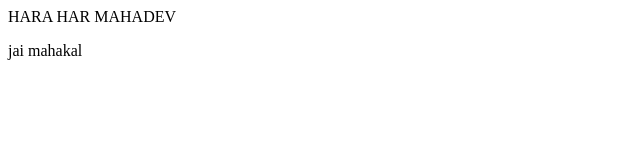
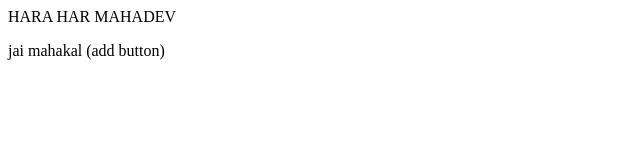
Before and after one commit to sauravAI26/second-demo, a plain HTML site: page index.html in a window 1280 px wide. Shown: the full height of the page, 0-640 px from the left. Drawn offline with Linux system fonts and the light colour scheme.

```diff
--- a/index.html
+++ b/index.html
@@ -1,2 +1,2 @@
 <P>HARA HAR MAHADEV</P>
-<p>jai mahakal</p>
+<p>jai mahakal (add button)</p>
```
